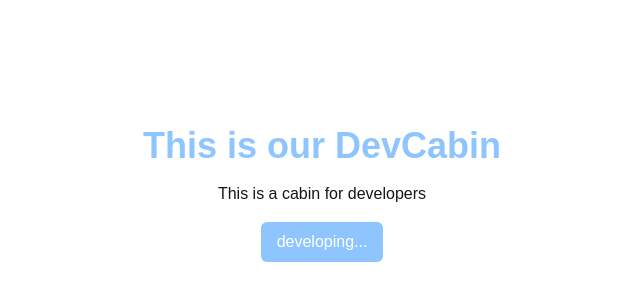
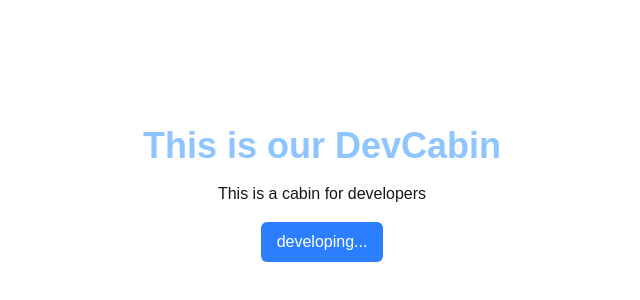
Before and after one commit to Asadulla56/-devcabin-website, a Next.js app: page / in a window 1280 px wide. Shown: the part 206-506 px from the top of the page, without its empty margins (318-958 px from the left). Built offline with nearby package versions, Linux system fonts and the light colour scheme.

Commit message:
change the color button

```diff
--- a/src/app/page.js
+++ b/src/app/page.js
@@ -6,7 +6,7 @@
    <div className="flex flex-col justify-center items-center h-screen gap-4">
     <h1 className="text-4xl font-bold text-blue-300">This is our DevCabin</h1>
     <p>This is a cabin for developers</p>
-    <button className="bg-blue-300 text-white px-4 py-2 rounded-md">developing...</button>
+    <button className="bg-blue-500 text-white px-4 py-2 rounded-md">developing...</button>
    </div>
 
    </>
```
